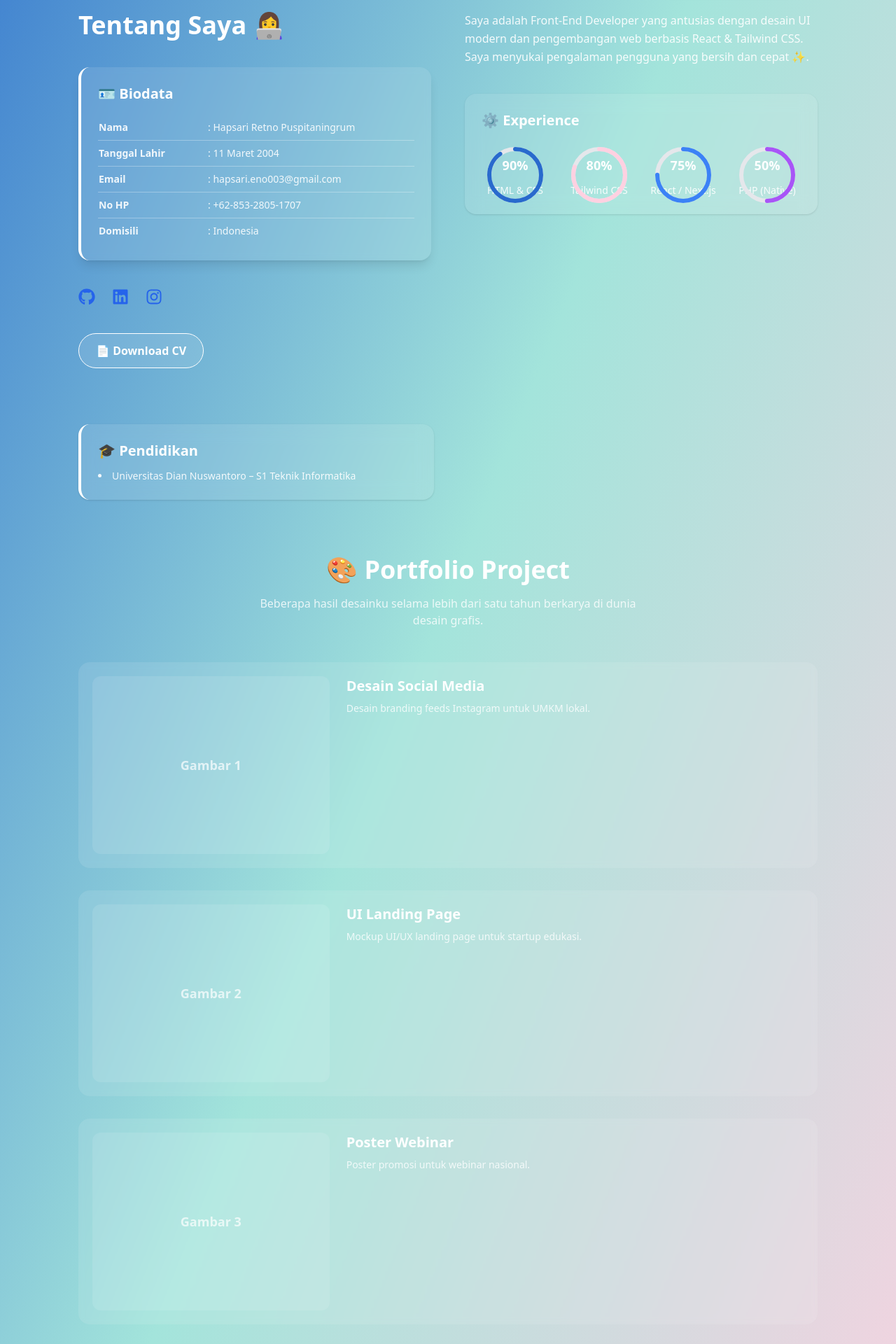
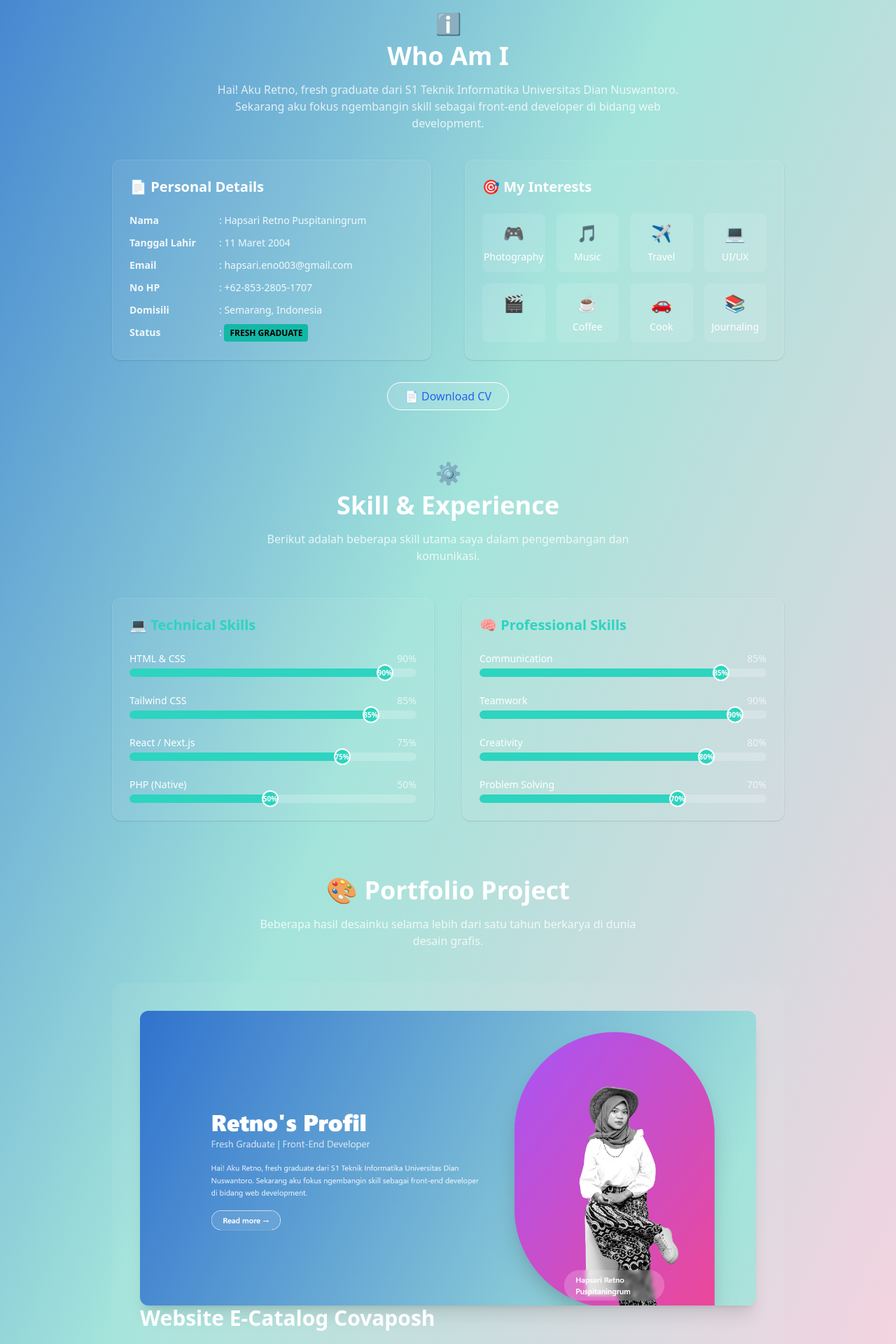
Before and after one commit to rerettno/my-portfolio, a React (Vite) app: page / in a window 1280 px wide. Shown: the part 740-2660 px from the top of the page at 70% size. Built offline with nearby package versions, Linux system fonts and the light colour scheme.

Commit message:
sekian terimakasih

```diff
--- a/package.json
+++ b/package.json
@@ -13,7 +13,9 @@
     "react": "^19.1.0",
     "react-dom": "^19.1.0",
     "react-icons": "^5.5.0",
-    "react-router-dom": "^7.6.3"
+    "react-router-dom": "^7.6.3",
+    "react-slick": "^0.30.3",
+    "slick-carousel": "^1.8.1"
   },
   "devDependencies": {
     "@eslint/js": "^9.29.0",
--- a/src/App.jsx
+++ b/src/App.jsx
@@ -3,7 +3,8 @@
 import { Routes, Route } from "react-router-dom";
 //import Navbar from "./components/navbar";
 import Home from "./pages/Home";
-import Projects from "./pages/Projects";
+import "slick-carousel/slick/slick.css";
+import "slick-carousel/slick/slick-theme.css";
 
 function App() {
   return (
@@ -12,7 +13,6 @@ function App() {
 
       <Routes>
         <Route path="/" element={<Home />} />
-        <Route path="/projects" element={<Projects />} />
       </Routes>
     </div>
   );
--- a/src/components/Navbar.jsx
+++ b/src/components/Navbar.jsx
@@ -9,8 +9,8 @@ const Navbar = () => {
         </Link>
         <div className="space-x-4">
           <Link to="/">Home</Link>
-          <Link to="/projects">Projects</Link>
           <>about</>
+          <>Portofolio</>
         </div>
       </div>
     </nav>
--- a/src/components/SkillBar.jsx
+++ b/src/components/SkillBar.jsx
@@ -1,40 +1,21 @@
-const SkillBar = ({ title, value, color = "text-white" }) => {
-  const radius = 40;
-  const stroke = 6;
-  const normalizedRadius = radius - stroke * 0.5;
-  const circumference = 2 * Math.PI * normalizedRadius;
-  const strokeDashoffset = circumference - (value / 100) * circumference;
-
+// components/SkillBar.jsx
+const SkillBar = ({ title, value }) => {
   return (
-    <div className="flex flex-col items-center gap-3">
-      <svg height={radius * 2} width={radius * 2} className="rotate-[-90deg]">
-        {/* Background Circle */}
-        <circle
-          stroke="#e5e7eb"
-          fill="transparent"
-          strokeWidth={stroke}
-          r={normalizedRadius}
-          cx={radius}
-          cy={radius}
-        />
-        {/* Progress Circle */}
-        <circle
-          stroke="currentColor"
-          fill="transparent"
-          strokeWidth={stroke}
-          strokeLinecap="round"
-          strokeDasharray={circumference}
-          strokeDashoffset={strokeDashoffset}
-          r={normalizedRadius}
-          cx={radius}
-          cy={radius}
-          className={`${color} transition-all duration-700`}
-        />
-      </svg>
-
-      {/* Center Text */}
-      <div className="-mt-[80px] text-white font-bold text-lg">{value}%</div>
-      <p className="text-sm text-white/90 text-center">{title}</p>
+    <div>
+      <div className="flex justify-between items-center mb-1">
+        <span className="font-medium text-sm text-white">{title}</span>
+        <span className="text-sm text-white/70">{value}%</span>
+      </div>
+      <div className="relative w-full h-3 bg-white/20 rounded-full">
+        <div
+          className="h-3 bg-teal-400 rounded-full relative transition-all duration-500"
+          style={{ width: `${value}%` }}
+        >
+          <div className="absolute -top-[6px] -right-2 w-6 h-6 rounded-full bg-teal-400 border-2 border-white text-[10px] font-bold flex items-center justify-center">
+            {value}%
+          </div>
+        </div>
+      </div>
     </div>
   );
 };
--- a/src/pages/Home.jsx
+++ b/src/pages/Home.jsx
@@ -3,6 +3,9 @@ import foto from "../assets/rere.png";
 import { FaGithub, FaInstagram, FaLinkedin } from "react-icons/fa";
 import SkillBar from "../components/SkillBar";
 import Footer from "../components/Footer";
+
+import Slider from "react-slick";
+import mockImage from "../assets/mockup.jpg"; // Ganti dengan gambarmu sendiri
 
 const Home = () => {
   return (
@@ -38,142 +41,144 @@ const Home = () => {
             </div>
           </div>
         </section>
+        {/* 🧍 TENTANG SAYA (REMAKE STYLE) */}
+        <section className="mb-20 text-white px-6 md:px-12 max-w-6xl mx-auto text-center">
+          {/* Header */}
+          <div className="mb-10">
+            <div className="text-3xl mb-2">ℹ️</div>
+            <h2 className="text-4xl font-bold mb-4">Who Am I</h2>
+            <p className="text-white/80 max-w-2xl mx-auto">
+              Hai! Aku Retno, fresh graduate dari S1 Teknik Informatika
+              Universitas Dian Nuswantoro. Sekarang aku fokus ngembangin skill
+              sebagai front-end developer di bidang web development.
+            </p>
+          </div>
 
-        {/* 🧍 TENTANG SAYA */}
-        <section className="mb-20">
-          <div className="grid grid-cols-1 lg:grid-cols-2 gap-12">
-            {/* Kiri */}
-            <div className="space-y-10">
-              <h2 className="text-4xl font-extrabold text-white">
-                Tentang Saya 👩‍💻
-              </h2>
+          {/* Grid Info */}
+          <div className="grid grid-cols-1 md:grid-cols-2 gap-12 text-left">
+            {/* Personal Details */}
+            <div className="bg-white/5 p-6 rounded-xl shadow border border-white/10">
+              <h3 className="text-xl font-semibold mb-6 text-white">
+                📄 Personal Details
+              </h3>
+              <ul className="text-sm space-y-3 text-white/90">
+                <li>
+                  <span className="font-semibold w-32 inline-block">Nama</span>:
+                  Hapsari Retno Puspitaningrum
+                </li>
+                <li>
+                  <span className="font-semibold w-32 inline-block">
+                    Tanggal Lahir
+                  </span>
+                  : 11 Maret 2004
+                </li>
+                <li>
+                  <span className="font-semibold w-32 inline-block">Email</span>
+                  : hapsari.eno003@gmail.com
+                </li>
+                <li>
+                  <span className="font-semibold w-32 inline-block">No HP</span>
+                  : +62-853-2805-1707
+                </li>
+                <li>
+                  <span className="font-semibold w-32 inline-block">
+                    Domisili
+                  </span>
+                  : Semarang, Indonesia
+                </li>
+                <li>
+                  <span className="font-semibold w-32 inline-block">
+                    Status
+                  </span>
+                  :{" "}
+                  <span className="px-2 py-1 rounded bg-teal-500 text-xs font-bold text-black">
+                    FRESH GRADUATE
+                  </span>
+                </li>
+              </ul>
+            </div>
 
-              {/* Biodata */}
-              <div className="bg-white/10 backdrop-blur-sm rounded-2xl shadow-lg overflow-hidden border-l-4 border-white">
-                <div className="p-6">
-                  <h3 className="text-xl font-bold text-white mb-4">
-                    🪪 Biodata
+            {/* Interests */}
+            <div className="bg-white/5 p-6 rounded-xl shadow border border-white/10">
+              <h3 className="text-xl font-semibold mb-6 text-white">
+                🎯 My Interests
               </h3>
-                  <table className="table-auto w-full text-sm text-white/90">
-                    <tbody>
-                      <tr className="border-b border-white/30">
-                        <td className="font-semibold py-2 pr-4">Nama</td>
-                        <td>: Hapsari Retno Puspitaningrum</td>
-                      </tr>
-                      <tr className="border-b border-white/30">
-                        <td className="font-semibold py-2 pr-4">
-                          Tanggal Lahir
-                        </td>
-                        <td>: 11 Maret 2004</td>
-                      </tr>
-                      <tr className="border-b border-white/30">
-                        <td className="font-semibold py-2 pr-4">Email</td>
-                        <td>: hapsari.eno003@gmail.com</td>
-                      </tr>
-                      <tr className="border-b border-white/30">
-                        <td className="font-semibold py-2 pr-4">No HP</td>
-                        <td>: +62-853-2805-1707</td>
-                      </tr>
-                      <tr>
-                        <td className="font-semibold py-2 pr-4">Domisili</td>
-                        <td>: Indonesia</td>
-                      </tr>
-                    </tbody>
-                  </table>
+              <div className="grid grid-cols-3 sm:grid-cols-4 gap-4 text-center text-sm">
+                {[
+                  { label: "Photography", icon: "🎮" },
+                  { label: "Music", icon: "🎵" },
+                  { label: "Travel", icon: "✈️" },
+                  { label: "UI/UX", icon: "💻" },
+                  { label: "", icon: "🎬" },
+                  { label: "Coffee", icon: "☕" },
+                  { label: "Cook", icon: "🚗" },
+                  { label: "Journaling", icon: "📚" },
+                ].map(({ label, icon }) => (
+                  <div
+                    key={label}
+                    className="flex flex-col items-center gap-2 bg-white/10 p-3 rounded-lg hover:bg-white/20 transition"
+                  >
+                    <div className="text-2xl">{icon}</div>
+                    <div>{label}</div>
+                  </div>
+                ))}
+              </div>
             </div>
           </div>
 
-              {/* Social Media */}
-              <div className="flex gap-6 text-2xl text-white">
-                <a
-                  href="https://github.com/rerettno"
-                  target="_blank"
-                  className="hover:scale-125 transition"
-                >
-                  <FaGithub />
-                </a>
-                <a
-                  href="https://www.linkedin.com/in/hapsari-retno-8a7948257/"
-                  target="_blank"
-                  className="hover:scale-125 transition"
-                >
-                  <FaLinkedin />
-                </a>
-                <a
-                  href="https://www.instagram.com/_eno_113/"
-                  target="_blank"
-                  className="hover:scale-125 transition"
-                >
-                  <FaInstagram />
-                </a>
-              </div>
-
-              {/* CV */}
-              <div>
+          {/* CV Download */}
+          <div className="mt-10">
             <a
               href="/cvRetno.pdf"
               download
-                  className="inline-block px-6 py-3 bg-white/10 border border-white text-white font-semibold rounded-full hover:bg-white/20 transition"
+              className="px-6 py-2 bg-white/10 border border-white rounded-full hover:bg-white/20 transition"
             >
               📄 Download CV
             </a>
           </div>
+        </section>
+        {/* ⚙️ SKILL & EXPERIENCE */}
+        <section className="mb-20 text-white px-6 md:px-12 max-w-6xl mx-auto">
+          <div className="text-center mb-12">
+            <div className="text-3xl mb-2">⚙️</div>
+            <h2 className="text-4xl font-bold mb-4">Skill & Experience</h2>
+            <p className="text-white/80 max-w-xl mx-auto">
+              Berikut adalah beberapa skill utama saya dalam pengembangan dan
+              komunikasi.
+            </p>
           </div>
 
-            {/* Kanan */}
-            <div className="space-y-10">
-              <p className="text-white/90 text-base leading-relaxed">
-                Saya adalah Front-End Developer yang antusias dengan desain UI
-                modern dan pengembangan web berbasis React & Tailwind CSS. Saya
-                menyukai pengalaman pengguna yang bersih dan cepat ✨.
-              </p>
-
-              {/* Skill */}
-              <div className="bg-white/10 backdrop-blur-md p-6 rounded-2xl shadow">
-                <h3 className="text-xl font-semibold text-white mb-6">
-                  ⚙️ Experience
+          <div className="grid grid-cols-1 md:grid-cols-2 gap-10">
+            {/* Technical Skills */}
+            <div className="bg-white/5 p-6 rounded-xl shadow border border-white/10">
+              <h3 className="text-xl font-semibold text-teal-400 mb-6">
+                💻 Technical Skills
               </h3>
-                <div className="grid grid-cols-2 md:grid-cols-4 gap-6">
-                  <SkillBar
-                    title="HTML & CSS"
-                    value={90}
-                    color="text-primary"
-                  />
-                  <SkillBar
-                    title="Tailwind CSS"
-                    value={80}
-                    color="text-blush"
-                  />
-                  <SkillBar
-                    title="React / Next.js"
-                    value={75}
-                    color="text-blue-500"
-                  />
-                  <SkillBar
-                    title="PHP (Native)"
-                    value={50}
-                    color="text-purple-500"
-                  />
-                </div>
-              </div>
+              <div className="space-y-6">
+                <SkillBar title="HTML & CSS" value={90} />
+                <SkillBar title="Tailwind CSS" value={85} />
+                <SkillBar title="React / Next.js" value={75} />
+                <SkillBar title="PHP (Native)" value={50} />
               </div>
             </div>
 
-          {/* Pendidikan */}
-          <div className="mt-20 grid grid-cols-1 md:grid-cols-2 gap-10">
-            <div className="bg-white/10 backdrop-blur-md p-6 rounded-2xl shadow border-l-4 border-white">
-              <h3 className="text-xl font-semibold text-white mb-3">
-                🎓 Pendidikan
+            {/* Professional Skills */}
+            <div className="bg-white/5 p-6 rounded-xl shadow border border-white/10">
+              <h3 className="text-xl font-semibold text-teal-400 mb-6">
+                🧠 Professional Skills
               </h3>
-              <ul className="list-disc list-inside text-sm text-white/90 space-y-1">
-                <li>Universitas Dian Nuswantoro – S1 Teknik Informatika</li>
-              </ul>
+              <div className="space-y-6">
+                <SkillBar title="Communication" value={85} />
+                <SkillBar title="Teamwork" value={90} />
+                <SkillBar title="Creativity" value={80} />
+                <SkillBar title="Problem Solving" value={70} />
+              </div>
             </div>
           </div>
         </section>
 
         {/* 🎨 PORTFOLIO */}
-        <section className="mb-20">
+        <section className="mb-20 px-6 md:px-12 max-w-7xl mx-auto">
           <h2 className="text-4xl font-extrabold text-white text-center mb-4">
             🎨 Portfolio Project
           </h2>
@@ -182,42 +187,71 @@ const Home = () => {
             dunia desain grafis.
           </p>
 
-          <div className="space-y-8">
-            {[1, 2, 3, 4].map((id) => (
+          <Slider
+            dots={true}
+            infinite={true}
+            speed={500}
+            slidesToShow={1}
+            slidesToScroll={1}
+            arrows={false}
+            autoplay={true}
+            autoplaySpeed={6000}
+          >
+            {[
+              {
+                title: "Website E-Catalog Covaposh",
+                desc: `Desain katalog online yang elegan dan interaktif untuk brand fashion Covaposh.
+        Tampilan responsif dan navigasi smooth menjadikan katalog mudah diakses di berbagai device.
+        Lorem ipsum dolor sit amet consectetur, adipisicing elit. Enim optio laborum minus tempore!`,
+                image: mockImage,
+              },
+              {
+                title: "BK Hospital",
+                desc: `Mockup UI sistem booking rumah sakit dengan tampilan modern dan mudah digunakan oleh pasien dan staf.
+        Proyek ini mengintegrasikan desain bersih dengan elemen interaktif.
+        Lorem ipsum dolor sit amet consectetur adipisicing elit. Similique distinctio dolore sed!`,
+                image: mockImage,
+              },
+              {
+                title: "PING! (Realtime Chat App)",
+                desc: `Aplikasi diskusi realtime berbasis web untuk kolaborasi tim dan organisasi.
+        Dirancang dengan UI minimalis, disertai fitur dark mode dan sistem tag diskusi.
+        Lorem ipsum dolor sit amet consectetur adipisicing elit. Error, laudantium molestias!`,
+                image: mockImage,
+              },
+              {
+                title: "Peduli Mangrove",
+                desc: `Landing page kampanye pelestarian lingkungan berbasis mangrove.
+        Menampilkan visual hero kuat dan CTA jelas untuk meningkatkan awareness masyarakat.
+        Lorem ipsum dolor sit amet, consectetur adipisicing elit. Nobis, voluptatibus.`,
+                image: mockImage,
+              },
+            ].map((project, i) => (
               <div
-                key={id}
-                className="flex flex-col md:flex-row items-start gap-6 bg-white/10 backdrop-blur-sm p-5 rounded-2xl hover:shadow-lg transition text-white"
+                key={i}
+                className="grid md:grid-cols-2 gap-10 items-center bg-white/5 p-6 md:p-10 rounded-2xl"
               >
-                <div className="w-full md:w-1/3">
-                  <div className="aspect-[4/3] bg-white/10 rounded-xl flex items-center justify-center text-white/70 text-lg font-semibold">
-                    Gambar {id}
+                {/* Gambar di kiri */}
+                <div className="w-full h-full">
+                  <img
+                    src={project.image}
+                    alt={project.title}
+                    className="rounded-xl shadow-xl object-cover w-full h-full"
+                  />
                 </div>
-                </div>
-                <div className="flex-1">
-                  <h3 className="text-xl font-bold mb-2">
-                    {
-                      [
-                        "Desain Social Media",
-                        "UI Landing Page",
-                        "Poster Webinar",
-                        "Logo Brand Fashion",
-                      ][id - 1]
-                    }
+
+                {/* Teks di kanan */}
+                <div className="text-white space-y-4 text-left">
+                  <h3 className="text-2xl md:text-3xl font-bold">
+                    {project.title}
                   </h3>
-                  <p className="text-sm text-white/80">
-                    {
-                      [
-                        "Desain branding feeds Instagram untuk UMKM lokal.",
-                        "Mockup UI/UX landing page untuk startup edukasi.",
-                        "Poster promosi untuk webinar nasional.",
-                        "Logo minimalist untuk brand fashion lokal.",
-                      ][id - 1]
-                    }
+                  <p className="text-white/80 leading-relaxed text-justify">
+                    {project.desc}
                   </p>
                 </div>
               </div>
             ))}
-          </div>
+          </Slider>
         </section>
       </div>
 
```
Also changed, not shown: src/pages/Projects.jsx (deleted, +0 -29 lines), src/assets/mockup.jpg (added), 1 other file (tests, documents, lock files or other folders). Lines whose indentation alone changed are shown as unchanged.
